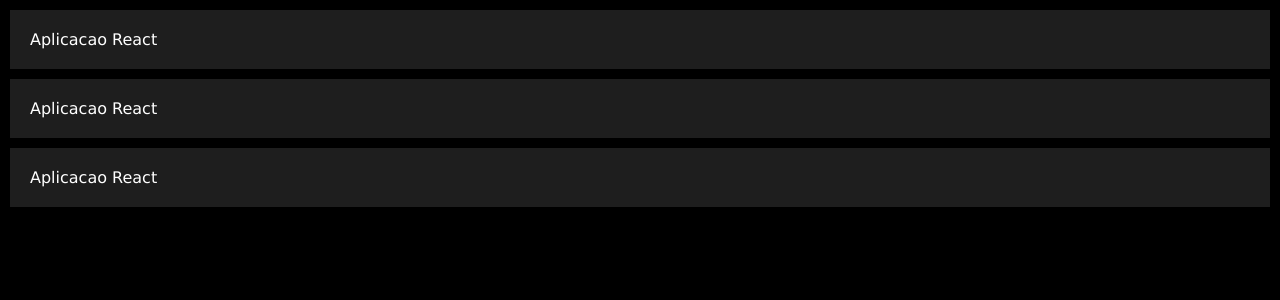
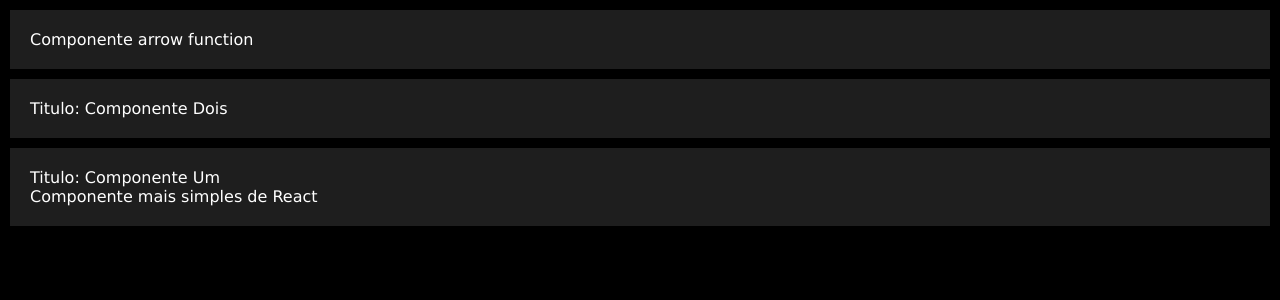
Before and after one commit to rafaelandradegs/curso-react-joao-ribeiro, a React (Vite) app: page / in a window 1280 px wide. Shown: the top 300 px of the page. Built offline with nearby package versions, Linux system fonts and the light colour scheme.

Commit message:
Componentes na DOM e Arrow Functions

```diff
--- a/src/App.jsx
+++ b/src/App.jsx
@@ -1,13 +1,16 @@
 import React from 'react'
-import { ComponentUm } from './components/ComponentUm'
-import './App.css'
+import { ComponenteUm } from './components/ComponenteUm'
+import { ComponenteDois } from './components/ComponenteDois'
+import ComponenteTres from './components/ComponenteTres'
+
+import './style.css'
 
 export default function App() {
   return (
     <div>
-      <ComponentUm />
-      <ComponentUm />
-      <ComponentUm />
+      <ComponenteTres />
+      <ComponenteDois />
+      <ComponenteUm />
     </div>
   )
 }
--- a/src/components/ComponentUm/index.jsx
+++ /dev/null
@@ -1,10 +0,0 @@
-import React from 'react'
-import './style.css'
-
-export function ComponentUm() {
-  return (
-    <div className="container">
-      <p>Aplicacao React</p>
-    </div>
-  )
-}
--- a/src/components/ComponentUm/style.css
+++ /dev/null
@@ -1,11 +0,0 @@
-.container {
-  background-color: rgb(30, 30, 30);
-  margin: 10px;
-  padding: 20px;
-  flex-flow: column;
-}
-
-p {
-  justify-content: center;
-  align-items: center;
-}
--- /dev/null
+++ b/src/components/ComponenteDois.jsx
@@ -0,0 +1,9 @@
+import React from 'react'
+
+export const ComponenteDois = () => {
+  return (
+    <div className="componente">
+      <p>Titulo: Componente Dois</p>
+    </div>
+  )
+}
--- /dev/null
+++ b/src/components/ComponenteTres.jsx
@@ -0,0 +1,7 @@
+import React from 'react'
+
+export default props => (
+  <div className="componente">
+    <p>Componente arrow function</p>
+  </div>
+)
--- /dev/null
+++ b/src/components/ComponenteUm.jsx
@@ -0,0 +1,10 @@
+import React from 'react'
+
+export function ComponenteUm() {
+  return (
+    <div className="componente">
+      <p>Titulo: Componente Um</p>
+      <p>Componente mais simples de React</p>
+    </div>
+  )
+}
--- a/src/App.css
+++ b/src/style.css
@@ -10,3 +10,15 @@
   flex-flow: column;
   font-family: Verdana, Geneva, Tahoma, sans-serif;
 }
+
+.componente {
+  background-color: rgb(30, 30, 30);
+  margin: 10px;
+  padding: 20px;
+  flex-flow: column;
+}
+
+p {
+  justify-content: center;
+  align-items: center;
+}
```
